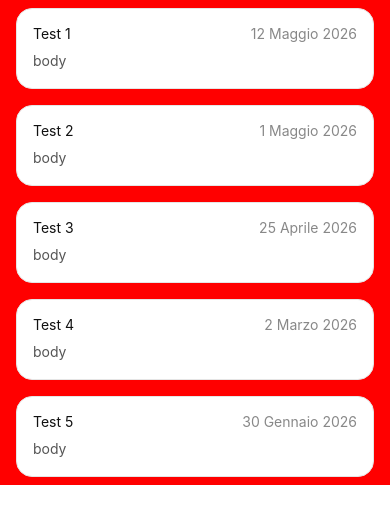
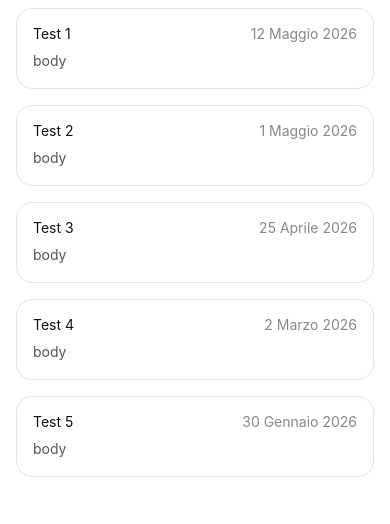
Before and after one commit to emanuelaferrara/AzureNotificationHub, a React Native app: screen / in a window 390 px wide. Shown: the top 524 px of the page. Built offline with nearby package versions, Linux system fonts and the light colour scheme.

Commit message:
feat: remove debug view

```diff
--- a/src/App.tsx
+++ b/src/App.tsx
@@ -1,4 +1,4 @@
-import { StatusBar, View } from 'react-native';
+import { StatusBar } from 'react-native';
 import { SafeAreaProvider, SafeAreaView } from 'react-native-safe-area-context';
 import { NotificationListScreen } from './features/notifications/screens/NotificationListScreen';
 
@@ -7,9 +7,7 @@ export default function App() {
     <SafeAreaProvider>
       <SafeAreaView style={{ flex: 1 }}>
         <StatusBar barStyle="light-content" />
-        <View style={{ backgroundColor: 'red' }}>
-          <NotificationListScreen />
-        </View>
+        <NotificationListScreen />
       </SafeAreaView>
     </SafeAreaProvider>
   );
```
